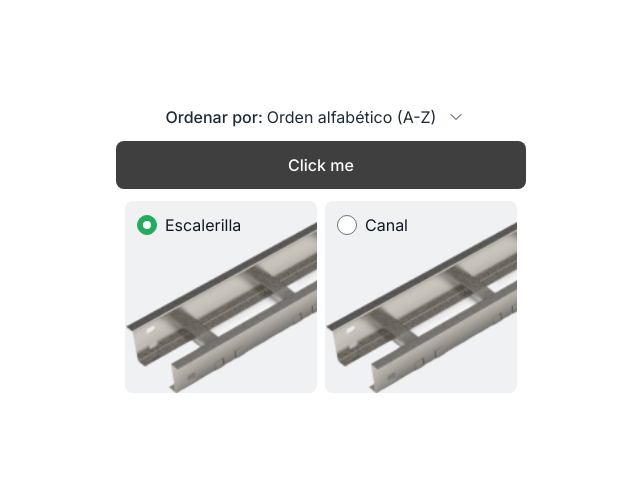
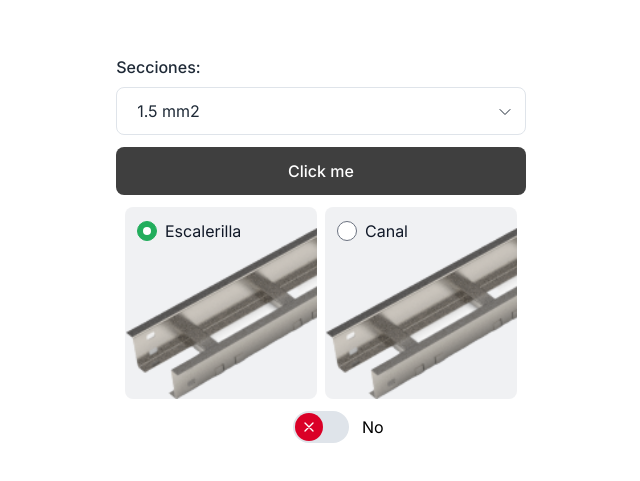
Before and after one commit to marcopdonoso/impromec-calculador, a Next.js app: page / in a window 1280 px wide. Shown: the part 151-632 px from the top of the page, without its empty margins (319-959 px from the left). Built offline with nearby package versions, Linux system fonts and the light colour scheme.

Commit message:
agrega componente MySwitch

```diff
--- a/src/app/page.tsx
+++ b/src/app/page.tsx
@@ -1,9 +1,10 @@
 import Button from '@/components/Button'
 import MyListbox from '@/components/MyListbox'
 import MyRadiogroup from '@/components/MyRadiogroup'
+import MySwitch from '@/components/MySwitch'
 
 const opciones = [
-  { value: '1.5', text: 'Orden alfabético (A-Z)' },
+  { value: '1.5', text: '1.5 mm2' },
   { value: '2.5', text: '2.5 mm2' },
   { value: '4', text: '4 mm2' },
   { value: '6', text: '6 mm2' },
@@ -17,9 +18,10 @@ const items = [
 export default function Home() {
   return (
     <div className="flex h-screen flex-col items-center justify-center gap-3">
-      <MyListbox variant="order" options={opciones} label="Ordenar por:" />
+      <MyListbox variant="large" options={opciones} label="Secciones:" />
       <Button variant="primary">Click me</Button>
       <MyRadiogroup className="flex gap-2" items={items} />
+      <MySwitch />
     </div>
   )
 }
--- /dev/null
+++ b/src/components/MySwitch.tsx
@@ -0,0 +1,22 @@
+'use client'
+import { Switch } from '@headlessui/react'
+import { CheckIcon, XMarkIcon } from '@heroicons/react/24/outline'
+import { useState } from 'react'
+
+export default function MySwitch() {
+  const [enabled, setEnabled] = useState(false)
+
+  return (
+    <Switch
+      checked={enabled}
+      onChange={setEnabled}
+      className="data-[checked]:bg-blue-600 group relative inline-flex h-8 w-14 items-center rounded-full bg-gray-input transition"
+    >
+      <span className="flex size-7 translate-x-[2px] items-center justify-center rounded-full bg-red transition group-data-[checked]:translate-x-[26px] group-data-[checked]:bg-green-success">
+        <CheckIcon className="hidden w-4 stroke-2 text-gray-white group-data-[checked]:block" />{' '}
+        <XMarkIcon className="w-4 stroke-2 text-gray-white group-data-[checked]:hidden" />
+      </span>
+      <p className="absolute left-[69px]">{enabled ? 'Si' : 'No'}</p>
+    </Switch>
+  )
+}
```
